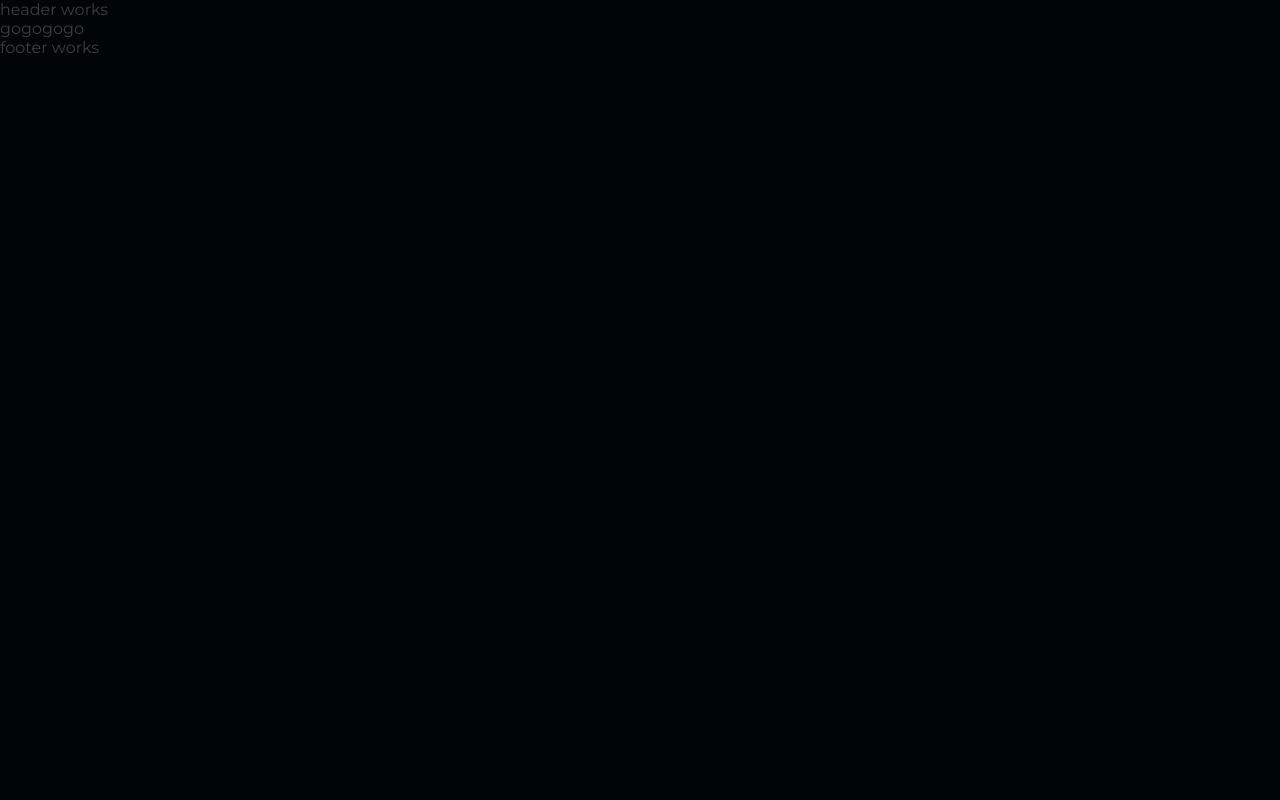
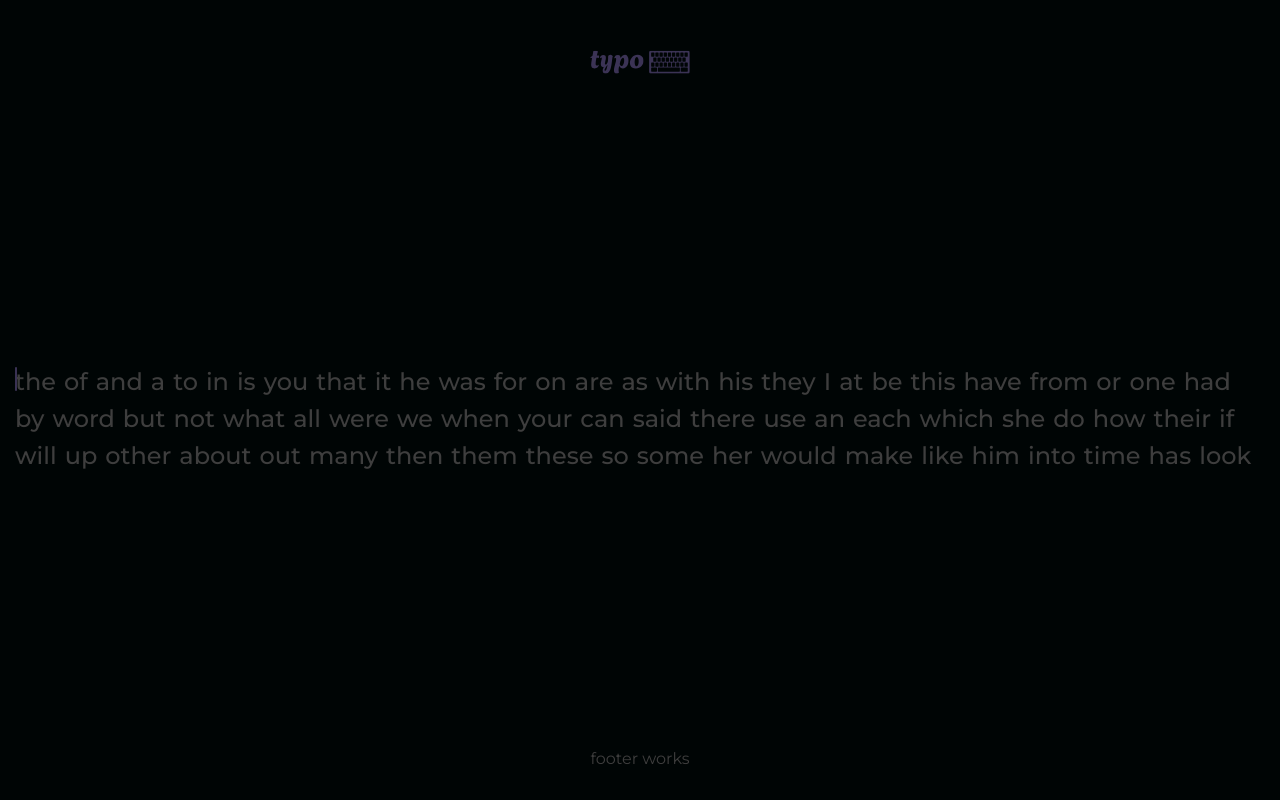
Before and after one commit to Tairascii/typo, a Next.js app: page / in a window 1280 px wide. Built offline with nearby package versions, Linux system fonts and the light colour scheme.

Commit message:
basic stylings

```diff
--- a/src/components/Header/Header.tsx
+++ b/src/components/Header/Header.tsx
@@ -1,9 +1,16 @@
+import Image from 'next/image'
+
 function Header(): JSX.Element {
-    return (
-        <header>
-            header works
-        </header>
-    )
+  return (
+    <header>
+      <Image
+        src={'/images/logo.svg'}
+        alt={''}
+        width={100}
+        height={60}
+      />
+    </header>
+  )
 }
 
 export default Header
--- /dev/null
+++ b/src/components/Words/Words.module.css
@@ -0,0 +1,37 @@
+.block {
+  position: relative;
+  width: 1250px;
+  height: 112px;
+  overflow: hidden;
+  display: flex;
+  align-items: center;
+  flex-wrap: wrap;
+  gap: 8px;
+  font-size: 24px;
+  font-weight: 500;
+}
+
+.carret {
+  position: absolute;
+  top: 0;
+  left: 0;
+  height: 24px;
+  width: 2px;
+  border-radius: 2px;
+  background-color: var(--purple-primary);
+  animation: carretAnimation infinite ease 1s;
+}
+
+@keyframes carretAnimation {
+  0% {
+    opacity: 0;
+  }
+
+  50% {
+    opacity: 1;
+  }
+
+  100% {
+    opacity: 0;
+  }
+}
--- a/src/components/Words/Words.tsx
+++ b/src/components/Words/Words.tsx
@@ -1,5 +1,20 @@
+"use client"
+import { useMemo, useState } from 'react'
+import styles from './Words.module.css'
+import { generateRandomWords } from '@/utils/generateRandomWords'
+
 function Words(): JSX.Element {
-  return <div>gogogogo</div>
+  const words = useMemo(() => generateRandomWords(), [])
+  const [inputVal, setInputVal] = useState('')
+  return (
+    <div className={styles.block}>
+      <div className={styles.carret} />
+      {words.map((word) => {
+        return <span className={styles.word}>{word}</span>
+      })}
+      <input type="text" value={inputVal} onChange={(e) => setInputVal(e.target.value) }/>
+    </div>
+  )
 }
 
 export default Words
--- a/src/styles/globals.css
+++ b/src/styles/globals.css
@@ -2,10 +2,18 @@
   --black-primary: #000505;
   --purple-primary: #3b3355;
   --black-secondary: #3e3e3e;
+  --white-primary: #fefefa;
 }
 
 body {
   margin: 0;
   background-color: var(--black-primary);
   color: var(--black-secondary);
+  display: flex;
+  align-items: center;
+  height: 100vh;
+  padding: 2em;
+  box-sizing: border-box;
+  justify-content: space-between;
+  flex-direction: column;
 }
```
Also changed, not shown: public/images/logo.svg (added), src/components/Words/Words.module.scss (deleted).
